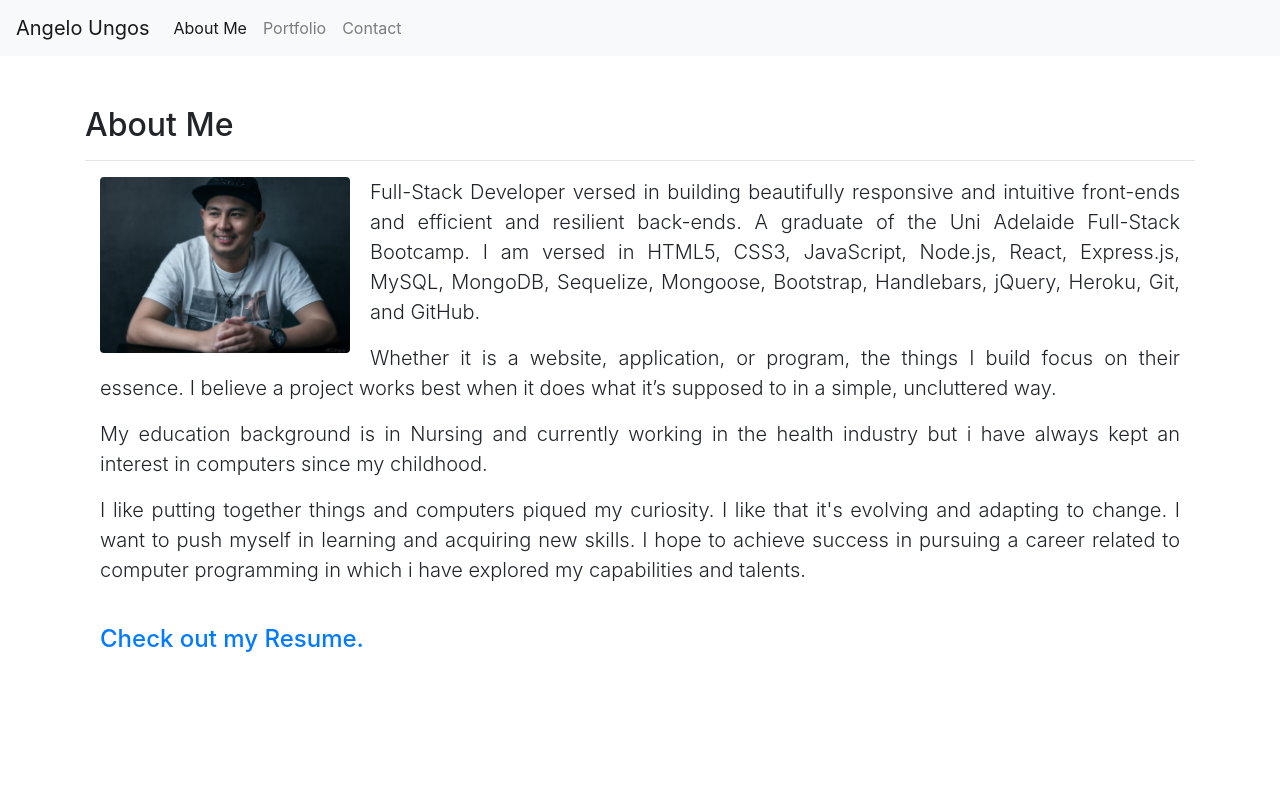
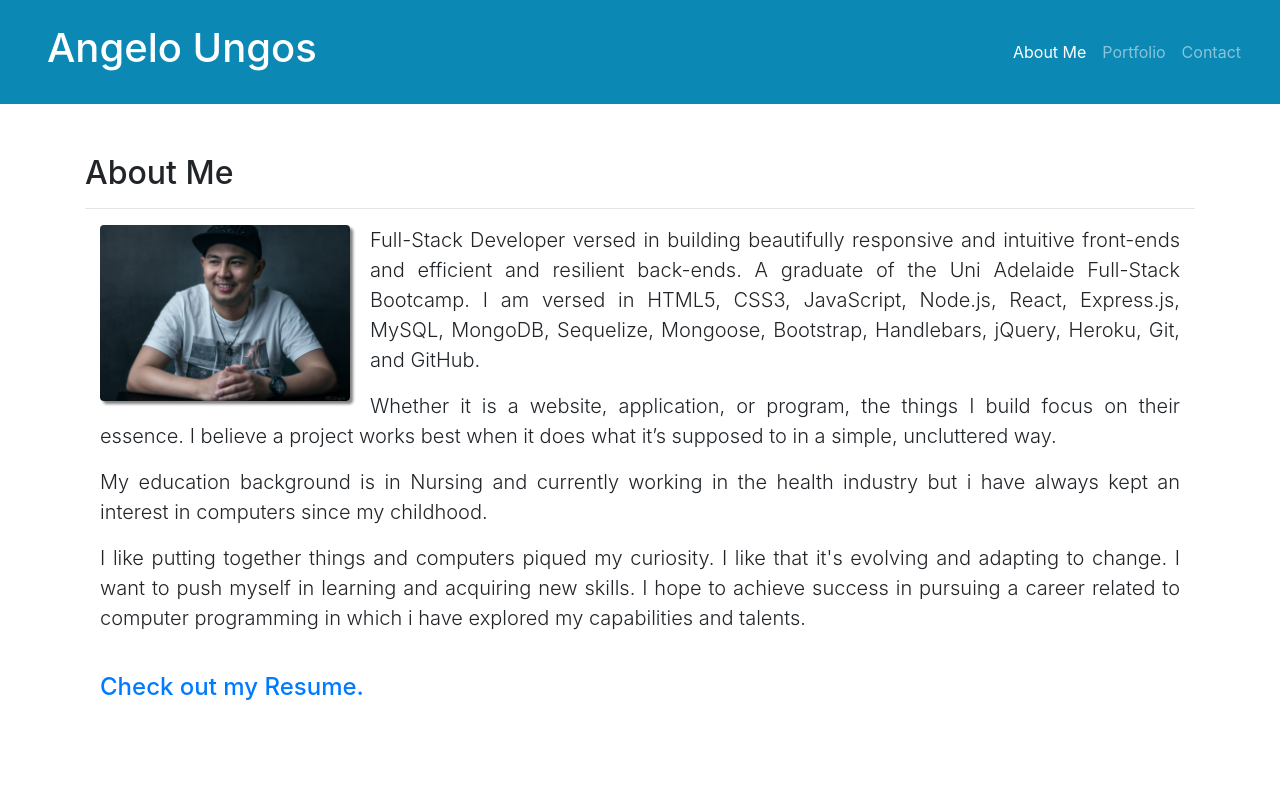
Before and after one commit to vlad916/react-portfolio, a React (Create React App) app: page /aboutMe in a window 1280 px wide. Shown: the top 800 px of the page. Built offline with nearby package versions, Linux system fonts and the light colour scheme.

Commit message:
navbar component fixed.

```diff
--- a/src/App.js
+++ b/src/App.js
@@ -22,7 +22,7 @@ function App() {
           <Redirect to="/not-found"></Redirect>
         </Switch>
       </main>
-      {/* <Footer /> */}
+      <Footer />
     </React.Fragment>
   );
 }
--- a/src/components/aboutMe.jsx
+++ b/src/components/aboutMe.jsx
@@ -1,9 +1,9 @@
 import React from "react";
-import './css/aboutMe.css';
+import "./css/aboutMe.css";
 
 const AboutMe = () => {
   return (
-    <div>
+      <div className="about">
         <h2 style={{ marginTop: "50px" }}>About Me</h2>
         <hr />
         <div className="col-12">
@@ -13,10 +13,11 @@ const AboutMe = () => {
           />
           <p className="lead capitalize text-justify">
             Full-Stack Developer versed in building beautifully responsive and
-          intuitive front-ends and efficient and resilient back-ends. A graduate
-          of the Uni Adelaide Full-Stack Bootcamp. I am versed in HTML5, CSS3,
-          JavaScript, Node.js, React, Express.js, MySQL, MongoDB, Sequelize,
-          Mongoose, Bootstrap, Handlebars, jQuery, Heroku, Git, and GitHub.
+            intuitive front-ends and efficient and resilient back-ends. A
+            graduate of the Uni Adelaide Full-Stack Bootcamp. I am versed in
+            HTML5, CSS3, JavaScript, Node.js, React, Express.js, MySQL, MongoDB,
+            Sequelize, Mongoose, Bootstrap, Handlebars, jQuery, Heroku, Git, and
+            GitHub.
           </p>
           <p className="lead capitalize text-justify">
             Whether it is a website, application, or program, the things I build
@@ -25,15 +26,15 @@ const AboutMe = () => {
           </p>
           <p className="lead capitalize text-justify">
             My education background is in Nursing and currently working in the
-          health industry but i have always kept an interest in computers since
-          my childhood.
+            health industry but i have always kept an interest in computers
+            since my childhood.
           </p>
           <p className="lead capitalize text-justify">
             I like putting together things and computers piqued my curiosity. I
-          like that it's evolving and adapting to change. I want to push myself
-          in learning and acquiring new skills. I hope to achieve success in
-          pursuing a career related to computer programming in which i have
-          explored my capabilities and talents.
+            like that it's evolving and adapting to change. I want to push
+            myself in learning and acquiring new skills. I hope to achieve
+            success in pursuing a career related to computer programming in
+            which i have explored my capabilities and talents.
           </p>
           <br />
           <a href="assets/images/resume.pdf">
--- a/src/components/css/aboutMe.css
+++ b/src/components/css/aboutMe.css
@@ -1,9 +1,28 @@
-.about {
-  color: blue;
-}
-
 .pic {
   width: 250px;
   height: 250px;
   margin-right: 20px;
 }
+
+img {
+  border-style: solid;
+  border-width: 1px;
+  border-color: lightgray;
+  box-shadow: 3px 3px 3px gray;
+}
+
+about {
+  margin-bottom: 100%;
+}
+/*
+body {
+  height: 100%;
+}
+
+
+body {
+  background-color: #f5f9f2;
+  min-height: 100%;
+  display: flex;
+  flex-direction: column;
+} */
--- /dev/null
+++ b/src/components/css/footer.css
@@ -0,0 +1,20 @@
+footer {
+  background-color: rgb(12, 136, 181);
+  margin-top: auto;
+  padding: 10px;
+
+
+}
+
+
+/* body {
+  height: 100%;
+}
+
+
+body {
+  background-color: #f5f9f2;
+  min-height: 100%;
+  display: flex;
+  flex-direction: column;
+} */
--- /dev/null
+++ b/src/components/css/nav.css
@@ -0,0 +1,16 @@
+
+/* body {
+  height: 100%;
+}
+
+
+body {
+  background-color: #f5f9f2;
+  min-height: 100%;
+  display: flex;
+  flex-direction: column;
+} */
+
+nav {
+      background-color: rgb(12, 136, 181);
+}
--- /dev/null
+++ b/src/components/css/port.css
@@ -0,0 +1,3 @@
+.port {
+    color: blue;
+}
--- /dev/null
+++ b/src/components/css/portfolio.css
@@ -0,0 +1,5 @@
+main {
+  margin-right: 3%;
+  margin-left: 3%;
+  margin-bottom: 100%;
+}
--- a/src/components/footer.jsx
+++ b/src/components/footer.jsx
@@ -1,8 +1,11 @@
 import React from "react";
+import './css/footer.css';
+
 
 
 const Footer = () => {
   return (
+
       <footer>
         <div className="row">
           <div className="container-fluid text-center p-2">
@@ -19,12 +22,13 @@ const Footer = () => {
         </div>
         <div className="row">
           <div className="container-fluid text-center">
-          <p id="copy">
+            <p className="copy">
               <span>&#169;</span> 2019 Angelo Ungos
             </p>
           </div>
         </div>
       </footer>
+
   );
 };
 
--- a/src/components/nav.css
+++ /dev/null
@@ -1,16 +0,0 @@
-.header nav {
-    background-color: rgb(12, 136, 181);
-
-}
-
-nav {
-    color: blue;
-}
-
-#header {
-    color: blue;
-}
-
-.navbar-brand {
-    color: blue;
-}
--- a/src/components/navBar.jsx
+++ b/src/components/navBar.jsx
@@ -1,39 +1,48 @@
 import React from "react";
 import { NavLink, Link } from "react-router-dom";
-import './nav.css';
+import './css/nav.css';
 
 
 const NavBar = () => {
   return (
-      <nav className="navbar navbar-expand-lg navbar-light bg-light" id="header">
-        <Link className="navbar-brand" to="/">
-          Angelo Ungos
+
+      <nav className="navbar navbar-dark navbar-expand-sm">
+        <div className="container-fluid">
+          <span className="navbar-text">
+            <Link className="nav-link" to="/">
+              <h1>Angelo Ungos</h1>
             </Link>
+          </span>
           <button
             className="navbar-toggler"
             type="button"
             data-toggle="collapse"
-          data-target="#navbarNavAltMarkup"
-          aria-controls="navbarNavAltMarkup"
-          aria-expanded="false"
-          aria-label="Toggle navigation"
+            data-target="#navbar"
           >
             <span className="navbar-toggler-icon"></span>
           </button>
-        <div className="collapse navbar-collapse" id="navbarNavAltMarkup">
-          <div className="navbar-nav">
-            <NavLink className="nav-item nav-link" to="/aboutMe">
-              About Me <span className="sr-only">(current)</span>
+          <div className="collapse navbar-collapse" id="navbar">
+            <ul className="navbar-nav ml-auto">
+              <li className="nav-item">
+                <NavLink className="nav-link" to="/aboutMe">
+                  About Me
                 </NavLink>
-            <NavLink className="nav-item nav-link" to="/portfolio">
+              </li>
+              <li>
+                <NavLink className="nav-link" to="/portfolio">
                   Portfolio
                 </NavLink>
-            <NavLink className="nav-item nav-link" to="/contact">
+              </li>
+              <li>
+                <NavLink className="nav-link" to="contact">
                   Contact
                 </NavLink>
+              </li>
+            </ul>
           </div>
         </div>
       </nav>
+
   );
 };
 
--- a/src/components/portfolio.jsx
+++ b/src/components/portfolio.jsx
@@ -1,8 +1,22 @@
 import React from "react";
-import './port.css';
+import "./css/portfolio.css";
 
 const Portfolio = () => {
-  return <h1 className="port">Portfolio</h1>;
+  return (
+    <main>
+      <div className="container p-5">
+        <div>
+          <h2>
+            <strong>Portfolio</strong>
+          </h2>
+          <hr />
+        </div>
+        <div className="row">
+
+        </div>
+      </div>
+    </main>
+  );
 };
 
 export default Portfolio;
```
Lines whose indentation alone changed are shown as unchanged.
